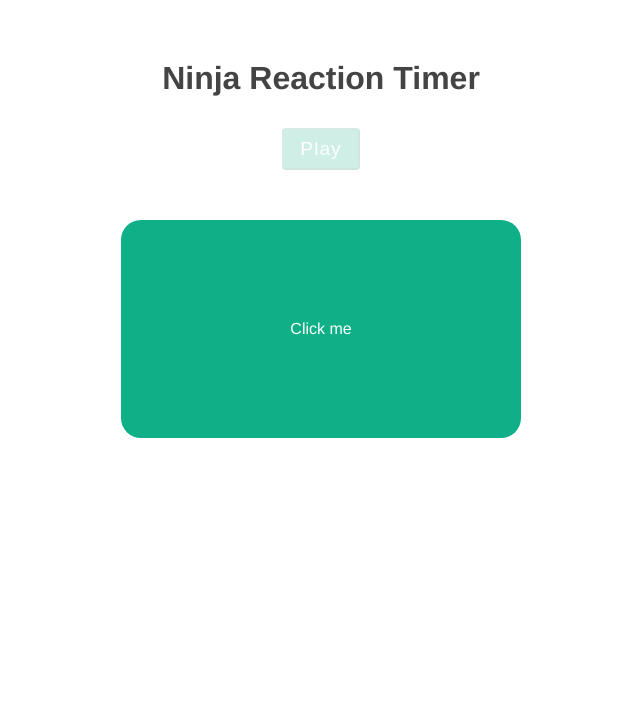
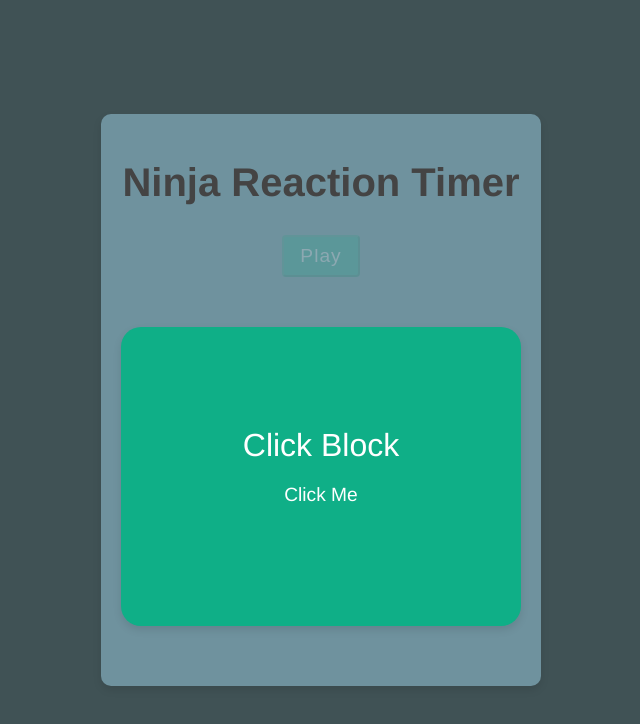
Before and after one commit to Harith-Y/Ninja-Reaction-Timer, a Vue app: page / in a window 1280 px wide. Both pictures are taken after a click on the button "Play". Shown: the top 724 px of the page, without its empty margins (319-959 px from the left). Built offline with nearby package versions, Linux system fonts and the light colour scheme.

Commit message:
feat: enhance UI with improved styling for App, Block, and Results components

```diff
--- a/src/App.vue
+++ b/src/App.vue
@@ -1,8 +1,10 @@
 <template>
-  <h1>Ninja Reaction Timer</h1>
-  <button @click="start" :disabled="isPlaying" @restart="start"> Play </button>
-  <Block v-if="isPlaying" :delay="delay" @stop="stopGame"/>
-  <Results v-if="showResults" :score="score"/>
+  <div class="container">
+    <h1 class="header">Ninja Reaction Timer</h1>
+    <button @click="start" :disabled="isPlaying" @restart="start"> Play </button>
+    <Block v-if="isPlaying" :delay="delay" @stop="stopGame"/>
+    <Results v-if="showResults" :score="score"/>
+  </div>
 </template>
 
 <script>
@@ -39,13 +41,40 @@ export default {
 </script>
 
 <style>
+
+#app, html, body {
+  height: 100%;
+  margin: 0;
+  padding: 0;
+  background-color: #e0f7fa;
+}
+
 #app {
   font-family: Avenir, Helvetica, Arial, sans-serif;
   -webkit-font-smoothing: antialiased;
   -moz-osx-font-smoothing: grayscale;
   text-align: center;
   color: #444;
-  margin-top: 60px;
+  background-color: #405255; /* Light cyan background for the page */
+  min-height: 100vh;
+  display: flex;
+  flex-direction: column;
+  align-items: center;
+  justify-content: center;
+}
+
+.container {
+  max-width: 800px;
+  margin: 0 auto;
+  padding: 20px;
+  background-color: #6f929e;
+  border-radius: 10px;
+  box-shadow: 0 4px 8px rgba(0, 0, 0, 0.1);
+}
+
+.header {
+  font-size: 2.5em;
+  margin-bottom: 20px;
 }
 
 button {
@@ -57,10 +86,15 @@ button {
   border-radius: 4px;
   cursor: pointer;
   margin: 10px;
+  transition: background-color 0.3s ease;
 }
 
-button[disabled] {
+button:disabled {
   opacity: 0.2;
   cursor: not-allowed;
 }
+
+button:hover {
+        background-color: #0a8f6a;
+    }
 </style>
--- a/src/components/Block.vue
+++ b/src/components/Block.vue
@@ -1,6 +1,7 @@
 <template>
   <div class="block" v-if="showBlock" @click="stopTimer">
-    Click me
+    <div class="block-title">Click Block</div>
+    <div class="block-content">Click Me</div>
   </div>
 </template>
 
@@ -47,5 +48,20 @@ export default {
         text-align: center;
         margin: 40px auto;
         transition: background-color 0.5s;
+        box-shadow: 0 4px 8px rgba(0, 0, 0, 0.1);
     }
+    .block:hover {
+        background-color: #0a8f6a;
+    }
+
+    .block-title {
+        font-size: 2em;
+        margin-bottom: 20px;
+    }
+
+    .block-content {
+        font-size: 1.2em;
+        margin-bottom: 20px;
+    }
+
 </style>
--- a/src/components/Results.vue
+++ b/src/components/Results.vue
@@ -1,7 +1,7 @@
 <template>
-    <div>
+    <div class="results-container">
         <h1>Results</h1>
-        <p>Reaction Time: {{ score }} ms</p>
+        <p class="score">Reaction Time: {{ score }} ms</p>
         <p class="rank">Rank: {{ rank }}</p>
         </div>
 </template>
@@ -37,4 +37,22 @@ export default {
         color: #0faf87;
         font-weight: bold;
     }
+    .results-container {
+        display: flex;
+        flex-direction: column;
+        align-items: center;
+        justify-content: center;
+        padding: 20px;
+        background-color: #577d53;
+        border-radius: 10px;
+        box-shadow: 0 4px 8px rgba(0, 0, 0, 0.1);
+        margin: 20px;
+    }
+
+    .score {
+        font-size: 2em;
+        color: #333;
+        margin-bottom: 10px;
+    }
+
 </style>
```
